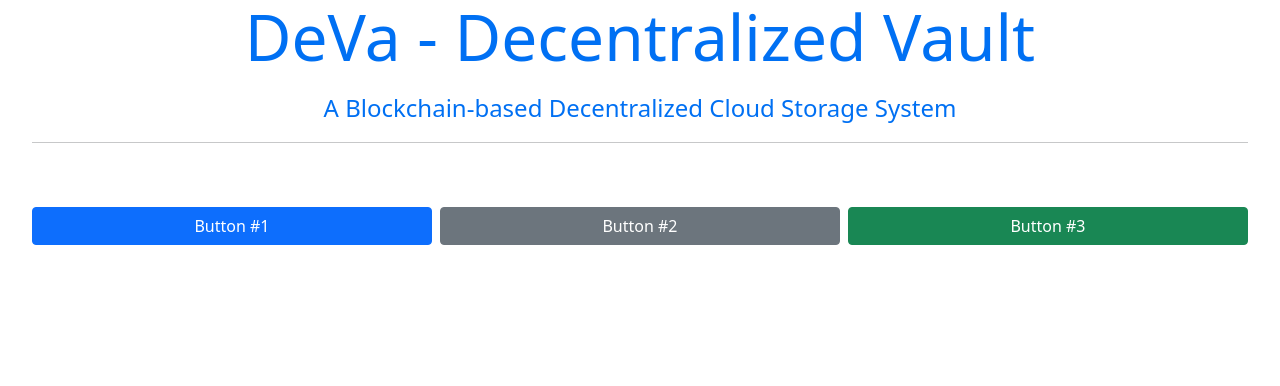
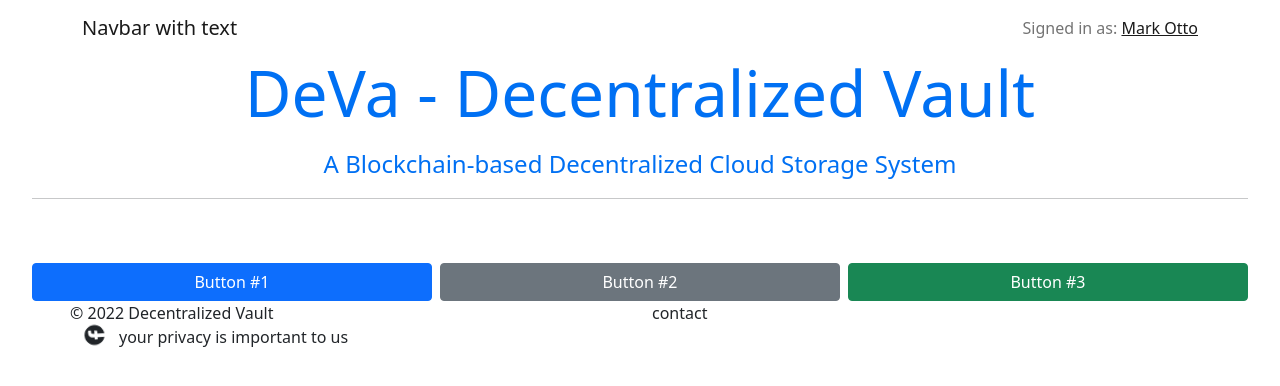
Before and after one commit to AbdeltwabMF/devault, a Next.js app: page / in a window 1280 px wide. Shown: the top 386 px of the page. Built offline with nearby package versions, Linux system fonts and the light colour scheme.

Commit message:
Add fontawesome library

```diff
--- a/components/Footer/Footer.js
+++ b/components/Footer/Footer.js
@@ -1,7 +1,27 @@
+import styles from './Footer.module.css'
+import Container from 'react-bootstrap/Container'
+import Row from 'react-bootstrap/Row'
+import Col from 'react-bootstrap/Col'
+import { FontAwesomeIcon } from '@fortawesome/react-fontawesome'
+import { faFacebook } from '@fortawesome/free-brands-svg-icons'
+
 export default function Footer () {
   return (
     <footer>
-      <div className='container' />
+      <Container>
+        <Row>
+          <Col md={6} xs={12}>
+            <Row>
+              &copy; {new Date().getFullYear()} Decentralized Vault
+            </Row>
+            <Row>
+              <FontAwesomeIcon icon={faFacebook} size='lg' fixedWidth spin className={styles.facebook} />
+              your privacy is important to us
+            </Row>
+          </Col>
+          <Col md={6} xs={12}>contact</Col>
+        </Row>
+      </Container>
     </footer>
   )
 }
--- /dev/null
+++ b/components/Footer/Footer.module.css
@@ -0,0 +1,17 @@
+.copy {
+	font-size: 0.8rem;
+	color: #fff;
+	text-align: center;
+	margin-top: 1rem;
+}
+
+.notes {
+	font-size: 0.8rem;
+	color: #fff;
+	text-align: center;
+	margin-top: 1rem;
+}
+
+.facebook {
+	font-size: 32px;
+}
--- a/layouts/layout.js
+++ b/components/Layouts/Layout.js
@@ -1,9 +1,9 @@
 import Head from 'next/head'
 
-import Footer from '../components/Footer/Footer'
-import NavBar from '../components/NavBar/NavBar'
+import Footer from '../Footer/Footer'
+import NavBar from '../NavBar/NavBar'
 
-export default function mainLayout ({ children }) {
+export default function Layout ({ children }) {
   return (
     <>
       <Head>
--- /dev/null
+++ b/components/NavBar/NavBar.js
@@ -0,0 +1,23 @@
+import Link from 'next/link'
+import { useRouter } from 'next/router'
+import Navbar from 'react-bootstrap/Navbar'
+import Container from 'react-bootstrap/Container'
+
+export default function NavBar () {
+  const router = useRouter()
+  console.log(router)
+
+  return (
+    <Navbar>
+      <Container>
+        <Navbar.Brand href='#home'>Navbar with text</Navbar.Brand>
+        <Navbar.Toggle />
+        <Navbar.Collapse className='justify-content-end'>
+          <Navbar.Text>
+            Signed in as: <a href='#login'>Mark Otto</a>
+          </Navbar.Text>
+        </Navbar.Collapse>
+      </Container>
+    </Navbar>
+  )
+}
--- a/package.json
+++ b/package.json
@@ -12,6 +12,12 @@
     "lint": "next lint"
   },
   "dependencies": {
+    "@fortawesome/fontawesome-common-types": "^6.1.1",
+    "@fortawesome/fontawesome-svg-core": "^6.1.1",
+    "@fortawesome/free-brands-svg-icons": "^6.1.1",
+    "@fortawesome/free-regular-svg-icons": "^6.1.1",
+    "@fortawesome/free-solid-svg-icons": "^6.1.1",
+    "@fortawesome/react-fontawesome": "^0.1.18",
     "@material-ui/core": "^4.11.3",
     "@material-ui/icons": "^4.11.2",
     "@material-ui/lab": "^4.0.0-alpha.57",
--- a/pages/_app.js
+++ b/pages/_app.js
@@ -1,8 +1,14 @@
 import '../styles/globals.css'
 import 'bootstrap/dist/css/bootstrap.min.css'
+import Layout from '../components/Layouts/Layout'
+import '../node_modules/@fortawesome/fontawesome-svg-core/styles.css'
 
 function DeVa ({ Component, pageProps }) {
-  return <Component {...pageProps} />
+  return (
+    <Layout>
+      <Component {...pageProps} />
+    </Layout>
+  )
 }
 
 export default DeVa
```
Also changed, not shown: components/Navbar/NavBar.js (deleted, +0 -11 lines), 1 other file (tests, documents, lock files or other folders).
